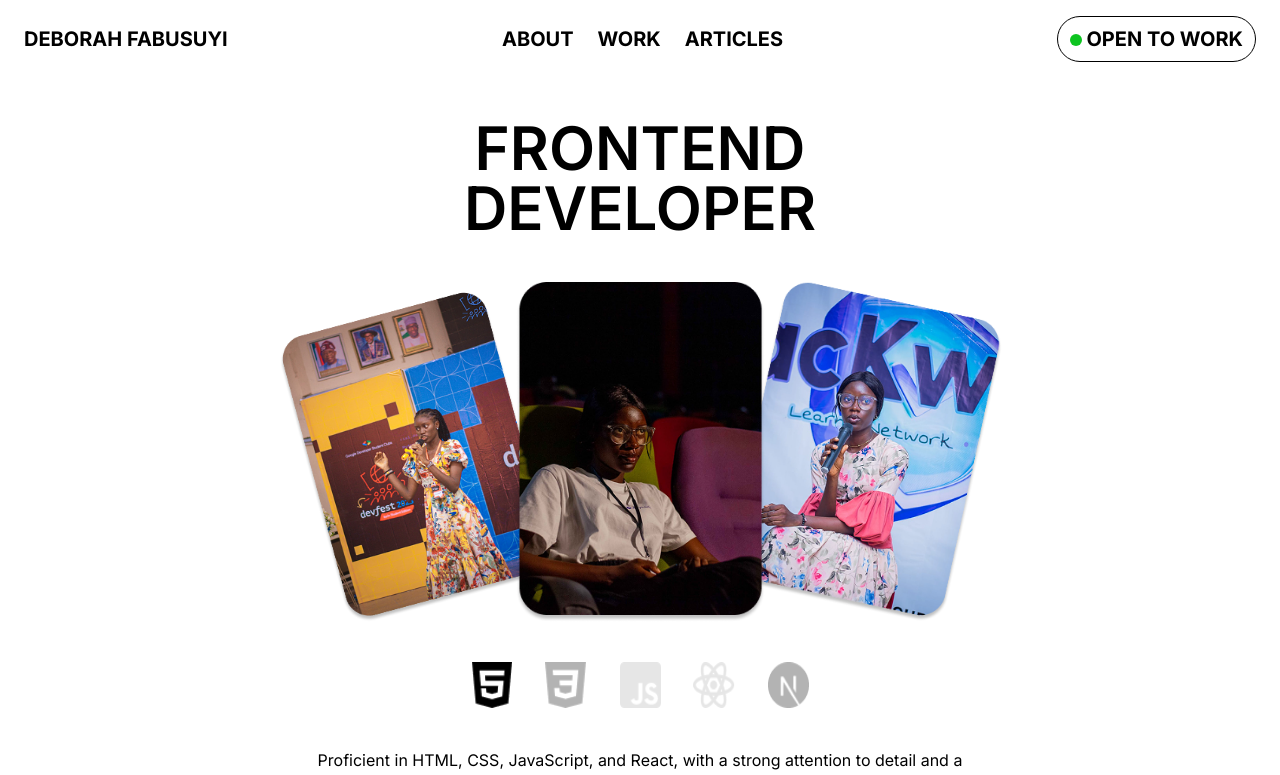
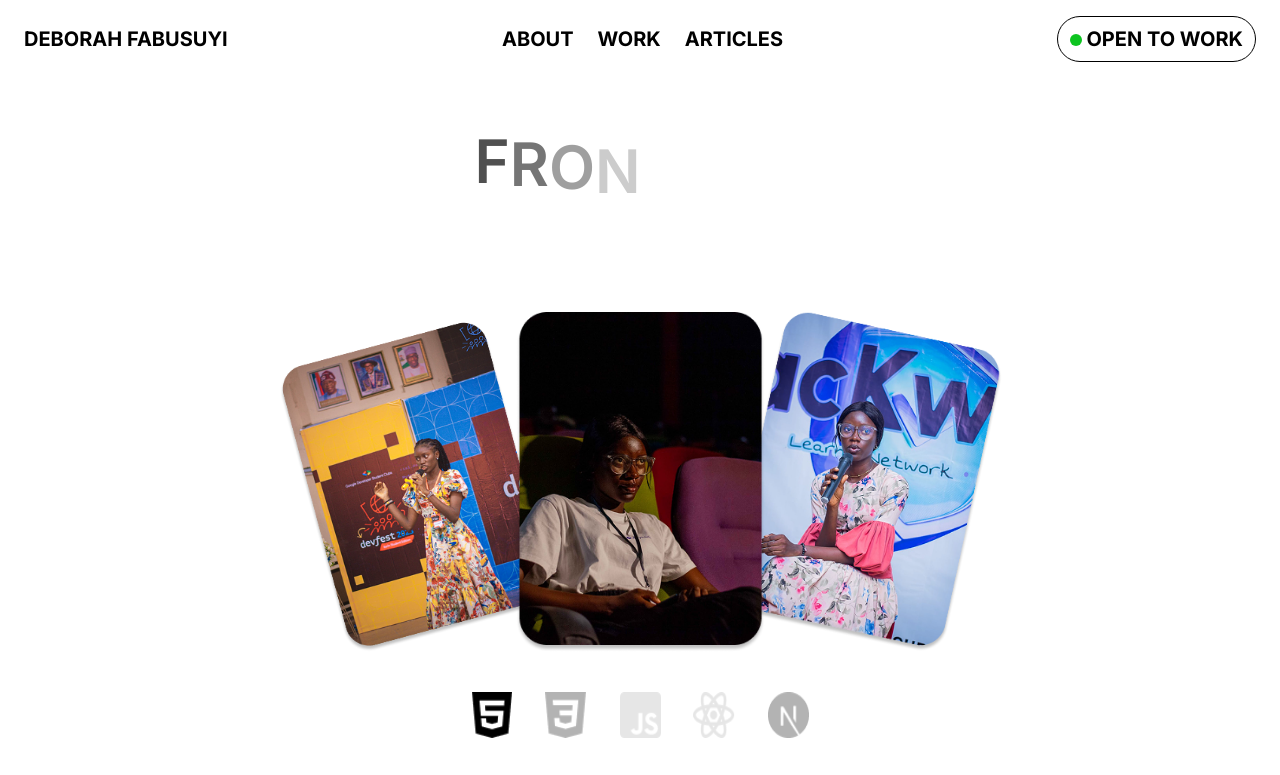
Before and after one commit to fabusuyi-deborah/deborah-fabusuyi, a Next.js app: page / in a window 1280 px wide. Shown: the top 775 px of the page. Built offline with nearby package versions, Linux system fonts and the light colour scheme.

Commit message:
add: animated the job title part in the hero

```diff
--- a/package.json
+++ b/package.json
@@ -9,6 +9,7 @@
     "lint": "next lint"
   },
   "dependencies": {
+    "framer-motion": "^12.23.12",
     "lucide-react": "^0.525.0",
     "next": "15.4.2",
     "react": "19.1.0",
--- a/src/app/blog/[slug]/page.tsx
+++ b/src/app/blog/[slug]/page.tsx
@@ -0,0 +1,16 @@
+// src/app/blog/[slug]/page.tsx
+
+interface BlogPostPageProps {
+  params: {
+    slug: string;
+  };
+}
+
+export default function BlogPostPage({ params }: BlogPostPageProps) {
+  return (
+    <main className="p-4">
+      <h1 className="text-2xl font-bold">Blog Post: {params.slug}</h1>
+      <p>This is the dynamic page for your blog post slug: {params.slug}</p>
+    </main>
+  );
+}
--- a/src/app/projects/[slug]/page.tsx
+++ b/src/app/projects/[slug]/page.tsx
@@ -0,0 +1,16 @@
+// src/app/projects/[slug]/page.tsx
+
+interface ProjectPageProps {
+  params: {
+    slug: string;
+  };
+}
+
+export default function ProjectPage({ params }: ProjectPageProps) {
+  return (
+    <main className="p-4">
+      <h1 className="text-2xl font-bold">Project: {params.slug}</h1>
+      <p>This is a dynamic project page for: {params.slug}</p>
+    </main>
+  );
+}
--- a/src/components/sections/Hero.tsx
+++ b/src/components/sections/Hero.tsx
@@ -1,30 +1,103 @@
+'use client';
+
+import { motion } from 'framer-motion';
+import { useEffect, useState } from 'react';
 import Image from 'next/image';
 
+// Letter animation
+const letterAnim = {
+  hidden: { opacity: 0, y: 20 },
+  visible: (i: number) => ({
+    opacity: 1,
+    y: 0,
+    transition: {
+      delay: i * 0.05,
+      duration: 0.4,
+    },
+  }),
+};
+
+// Animated line component
+function AnimatedLine({ text, delay = 0 }: { text: string; delay?: number }) {
+  return (
+    <div className="flex justify-center flex-wrap">
+      {text.split('').map((char, i) => (
+        <motion.span
+          key={`${text}-${i}`}
+          custom={i}
+          variants={letterAnim}
+          initial="hidden"
+          animate="visible"
+          transition={{ delay: delay / 1000 }}
+          className="inline-block"
+        >
+          {char === ' ' ? '\u00A0' : char}
+        </motion.span>
+      ))}
+    </div>
+  );
+}
+
 export default function Hero() {
+  const phrasePairs = [
+    ['FRONTEND', 'DEVELOPER'],
+    ['TECHNICAL', 'WRITER'],
+  ];
+
+  const [index, setIndex] = useState(0);
+  const [showLine1, setShowLine1] = useState(true);
+  const [showLine2, setShowLine2] = useState(false);
+
+  const [line1, line2] = phrasePairs[index];
+
+  useEffect(() => {
+    setShowLine1(true);
+    setShowLine2(false);
+
+    // Wait for line1 to finish, then show line2
+    const line2Timer = setTimeout(() => {
+      setShowLine2(true);
+    }, line1.length * 80); // delay based on character count
+
+    // Change phrase pair after total time
+    const cycleTimer = setTimeout(() => {
+      setShowLine1(false);
+      setShowLine2(false);
+      setTimeout(() => {
+        setIndex((prev) => (prev + 1) % phrasePairs.length);
+      }, 300); // small pause before next pair
+    }, 3000); // total time before next pair
+
+    return () => {
+      clearTimeout(line2Timer);
+      clearTimeout(cycleTimer);
+    };
+  }, [index, line1.length, phrasePairs.length]);
+
   return (
     <section className="flex items-center justify-center text-center mt-10 mx-auto px-4">
       <div>
-        {/* title with animation */}
-        <h1 className="text-6xl font-semibold">
-          <span className="block ">FRONTEND</span>
-          <span className="block"> DEVELOPER</span>
+        {/* Animated headline */}
+        <h1 className="text-5xl md:text-6xl font-semibold leading-tight h-[150px] space-y-2">
+          {showLine1 && <AnimatedLine text={line1} />}
+          {showLine2 && <AnimatedLine text={line2} delay={500} />}
         </h1>
 
         {/* images */}
-    <div className="flex justify-center items-end gap-0 mt-10">
-  <div className=" -mr-10 z-10 ">
-    <Image src="/images/hero-img1.png" alt="Hero Image 1" width={279} height={383}  priority/>
-  </div>
-  <div className=" z-20 ">
-    <Image src="/images/hero-img2.png" alt="Hero Image 2" width={249} height={250}  priority/>
-  </div>
-  <div className="-ml-10 z-10 ">
-    <Image src="/images/hero-img3.png" alt="Hero Image 3" width={279} height={383}  priority/>
-  </div>
-</div>
+        <div className="flex justify-center items-end gap-0 mt-10">
+          <div className="-mr-10 z-10">
+            <Image src="/images/hero-img1.png" alt="Hero Image 1" width={279} height={383} priority />
+          </div>
+          <div className="z-20">
+            <Image src="/images/hero-img2.png" alt="Hero Image 2" width={249} height={250} priority />
+          </div>
+          <div className="-ml-10 z-10">
+            <Image src="/images/hero-img3.png" alt="Hero Image 3" width={279} height={383} priority />
+          </div>
+        </div>
 
-        {/* Tech stack  */}
-        <div className=" flex justify-center mt-10 space-x-8">
+        {/* Tech stack */}
+        <div className="flex justify-center mt-10 space-x-8">
           <Image src="/images/html.png" alt="Html Logo" width={42} height={42} />
           <Image src="/images/css.png" alt="Css Logo" width={42} height={42} />
           <Image src="/images/javascript.png" alt="Javascript Logo" width={42} height={42} />
@@ -32,19 +105,19 @@ export default function Hero() {
           <Image src="/images/nextjs.png" alt="Next.js Logo" width={42} height={42} />
         </div>
 
-        {/* little about me */}
-        <div className='mt-10 text-md'>
-          <p className='mx-auto max-w-2xl'>
+        {/* about me */}
+        <div className="mt-10 text-md">
+          <p className="mx-auto max-w-2xl">
             Proficient in HTML, CSS, JavaScript, and React, with a strong attention to detail and a passion for crafting clean, efficient, and user-centric web interfaces. Focused on solving complex front-end challenges and continuously improving development practices within collaborative teams.
           </p>
         </div>
 
-        {/* button */}
-        <div className='mt-10 flex flex-col md:flex-row  justify-center items-center gap-4'>
-          <button className='bg-[#9747FF] text-white px-8 py-3 rounded-full w-full md:w-48'>
+        {/* buttons */}
+        <div className="mt-10 flex flex-col md:flex-row justify-center items-center gap-4">
+          <button className="bg-[#9747FF] text-white px-8 py-3 rounded-full w-full md:w-48">
             Resume
           </button>
-          <button className='border border-[#9747FF] text-[#9747FF] px-8 py-3 rounded-full w-full md:w-48'>
+          <button className="border border-[#9747FF] text-[#9747FF] px-8 py-3 rounded-full w-full md:w-48">
             Contact me
           </button>
         </div>
```
Also changed, not shown: 1 other file (tests, documents, lock files or other folders).
